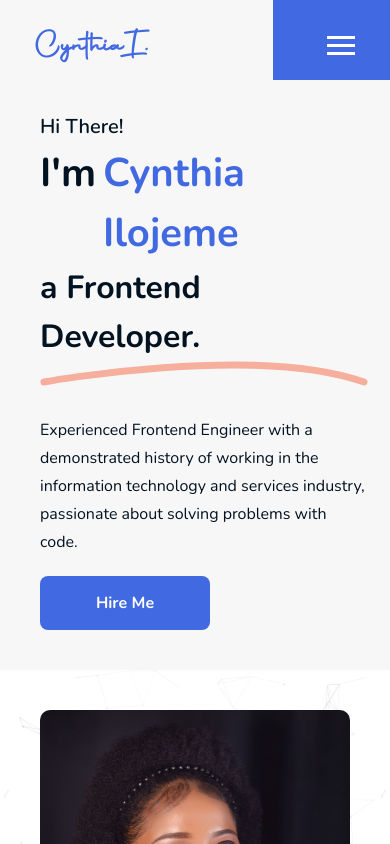
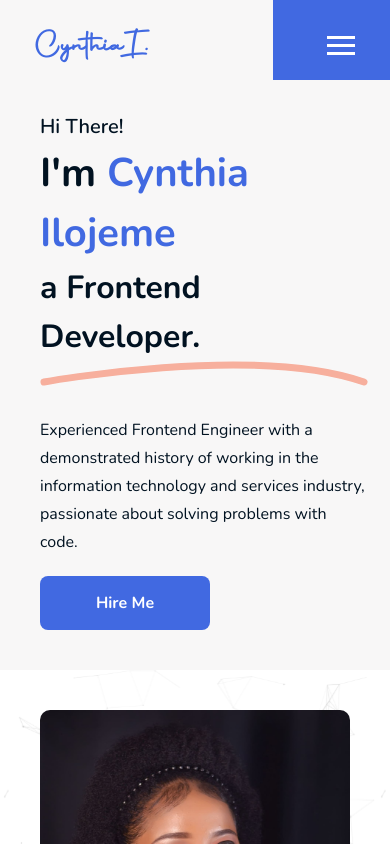
Before and after one commit to Cynthiailojeme/cynthia-react-portfolio, a React (Create React App) app: page / in a window 390 px wide. Shown: the top 844 px of the page. Built offline with nearby package versions, Linux system fonts and the light colour scheme.

Commit message:
add responsiveness

```diff
--- a/src/components/Landing.jsx
+++ b/src/components/Landing.jsx
@@ -13,16 +13,13 @@ const Landing = () => {
     <div className="landing" id="home">
       <div className="landing-left">
         <p>Hi There!</p>
-        <h1>
-          I'm{" "}
-          <div
-            className="name"
-            data-aos="flip-left"
-            data-aos-easing="ease-out-cubic"
-            data-aos-duration="2000"
-          >
-            Cynthia Ilojeme
-          </div>
+        <h1
+          className="name"
+          data-aos="flip-left"
+          data-aos-easing="ease-out-cubic"
+          data-aos-duration="2000"
+        >
+          I'm <span>Cynthia Ilojeme</span>
         </h1>
         <h3>a Frontend Developer.</h3>
         <div className="landing-left-underlay">
--- a/src/sass/home.scss
+++ b/src/sass/home.scss
@@ -159,7 +159,6 @@
     }
 
     h1 {
-      display: flex;
       font-family: "Nunito", sans-serif;
       font-style: normal;
       font-weight: bold;
@@ -167,8 +166,7 @@
       line-height: 65px;
       color: $portfolio-text;
 
-      .name {
-        margin-left: 7px;
+      span {
         color: $portfolio-deep;
       }
     }
```
